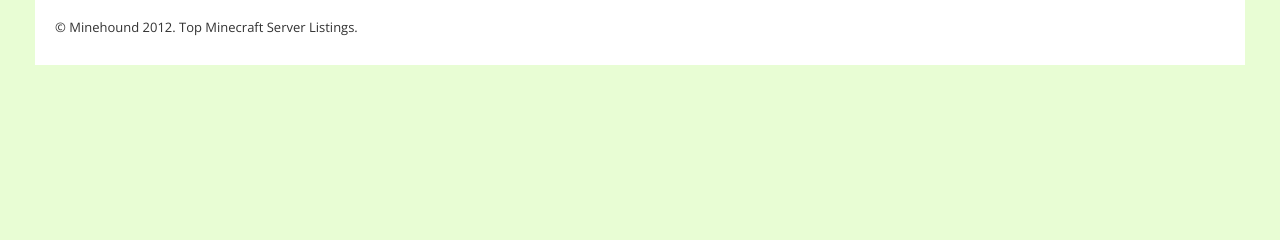
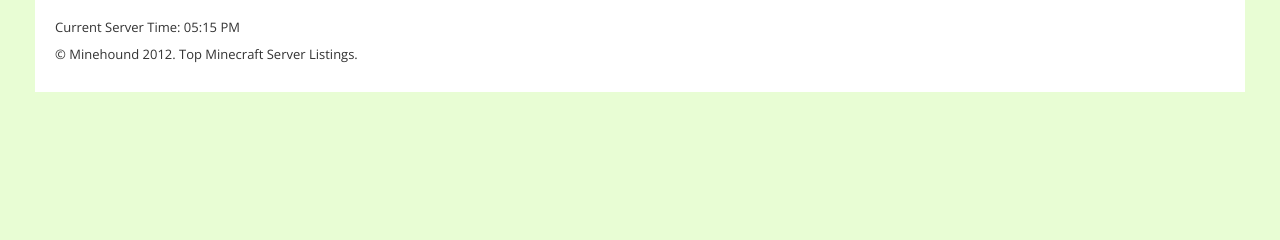
Before and after one commit to adambratt/MineHound, a Django app: page / in a window 1280 px wide. Shown: the part 149-389 px from the top of the page. Run offline with Django 3.2, Linux system fonts and the light colour scheme; data that the repository does not hold is empty; parts of the project's set-up code (start-up, migrations or seed data) failed here and were passed over; some libraries are stand-ins or nearby versions.

```diff
--- a/minehound/templates/base.html
+++ b/minehound/templates/base.html
@@ -83,6 +83,7 @@
 		</div>
 
       <footer class="container">
+		<p>Current Server Time: {% now "h:i A" %}</p>
         <p>&copy; Minehound 2012. Top Minecraft Server Listings.</p>
       </footer>
 
```
